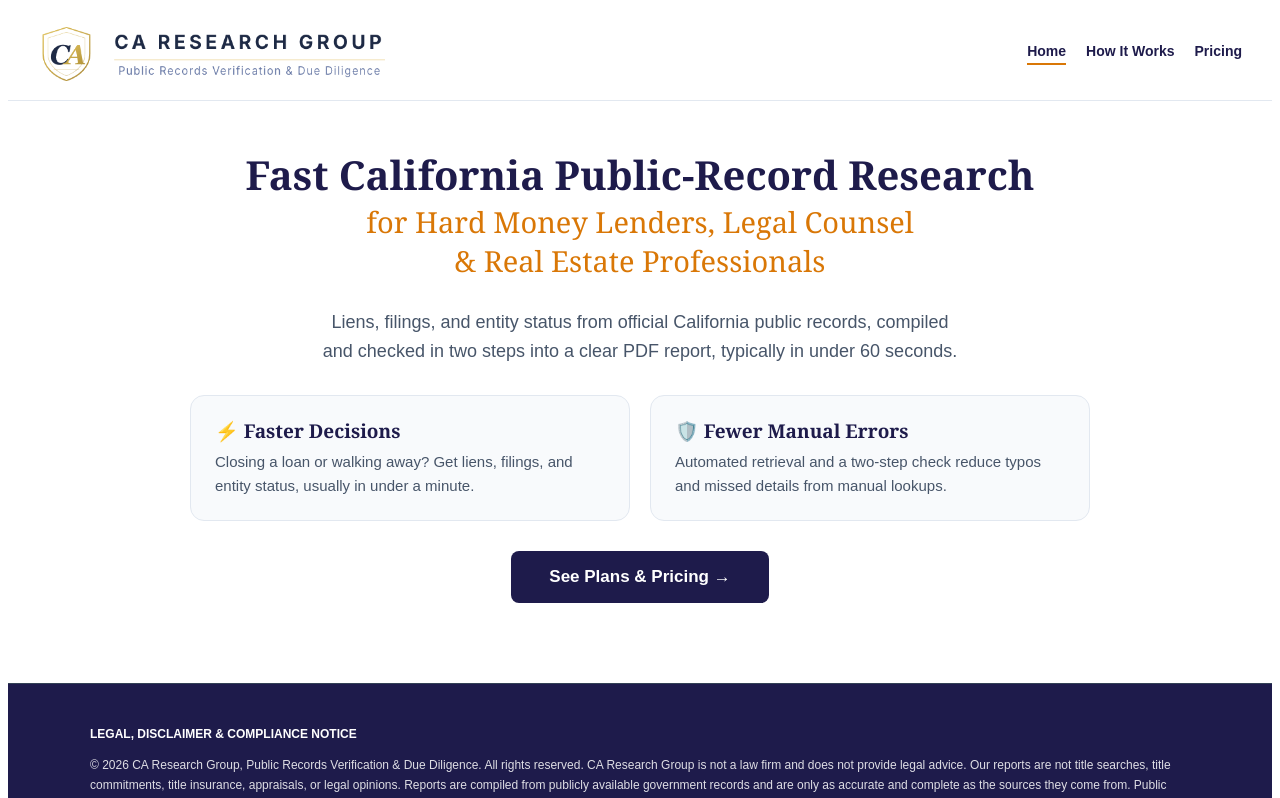
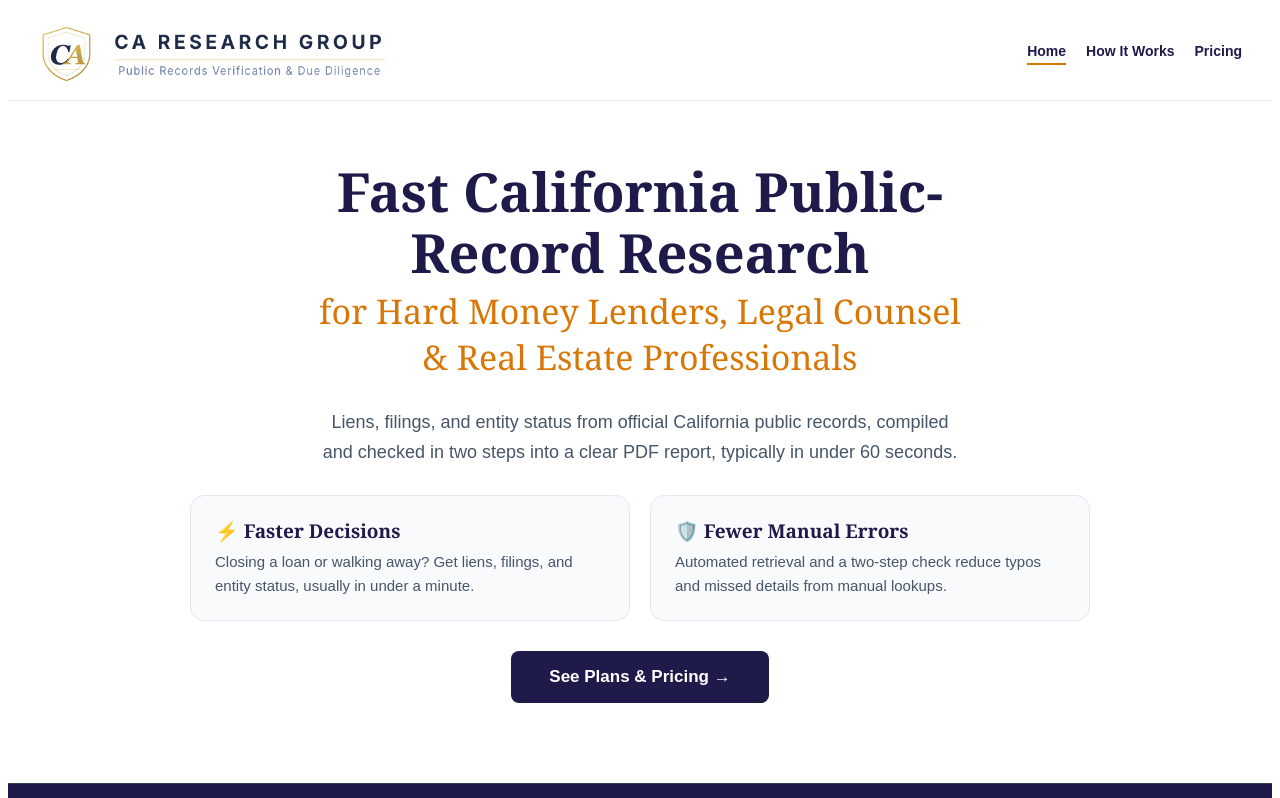
Before and after one commit to billalden01-dev/ca-research-group, a React (Vite) app: page / in a window 1280 px wide. Shown: the top 798 px of the page. Built offline with nearby package versions, Linux system fonts and the light colour scheme.

Commit message:
Add files via upload

```diff
--- a/App.tsx
+++ b/App.tsx
@@ -228,8 +228,8 @@ export default function App() {
         {/* HOME COMPONENT */}
         {currentPage === 'home' && (
           <div style={{ maxWidth: '980px', margin: '0 auto', padding: isMobile ? '20px 16px 56px 16px' : isShort ? '14px 20px 56px 20px' : '24px 20px 80px 20px', textAlign: 'center' }}>
-            <h1 style={{ fontFamily: SERIF, fontSize: isMobile ? '27px' : isShort ? '36px' : '40px', fontWeight: 'bold', color: '#1e1b4b', lineHeight: '1.15', marginBottom: '4px', textWrap: 'balance' } as React.CSSProperties}>Fast California Public-Record Research</h1>
-            <h2 style={{ fontFamily: SERIF, fontSize: isMobile ? '20px' : isShort ? '26px' : '29px', fontWeight: 'normal', color: '#d97706', marginTop: '4px', marginBottom: isMobile ? '24px' : '28px', textWrap: 'balance' } as React.CSSProperties}>for Hard Money Lenders, Legal Counsel{isMobile ? ' ' : <br />}& Real Estate Professionals</h2>
+            <h1 style={{ fontFamily: SERIF, fontSize: isMobile ? '32px' : isShort ? '46px' : '54px', fontWeight: 'bold', color: '#1e1b4b', lineHeight: '1.12', marginBottom: '6px', textWrap: 'balance' } as React.CSSProperties}>Fast California Public-Record Research</h1>
+            <h2 style={{ fontFamily: SERIF, fontSize: isMobile ? '22px' : isShort ? '30px' : '34px', fontWeight: 'normal', color: '#d97706', marginTop: '6px', marginBottom: isMobile ? '24px' : '28px', textWrap: 'balance' } as React.CSSProperties}>for Hard Money Lenders, Legal Counsel{isMobile ? ' ' : <br />}& Real Estate Professionals</h2>
             <p style={{ fontSize: isMobile ? '16px' : isShort ? '17px' : '18px', color: '#475569', maxWidth: '760px', margin: '0 auto 28px auto', lineHeight: '1.65', textWrap: 'balance' } as React.CSSProperties}>Liens, filings, and entity status from official California public records, compiled and checked in two steps into a clear PDF report, typically in under 60 seconds.</p>
 
             <div style={{ maxWidth: '900px', margin: '0 auto 30px auto', textAlign: 'left', display: 'flex', flexDirection: isMobile ? 'column' : 'row', gap: '20px' }}>
```
